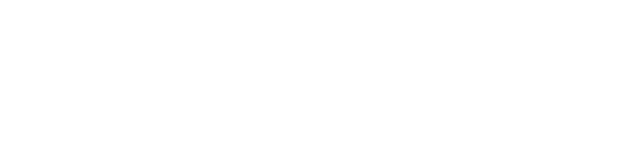
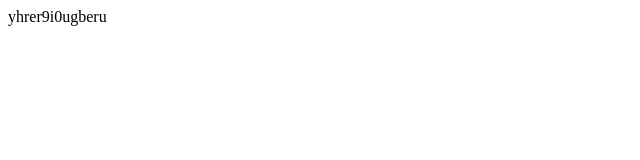
Before and after one commit to ozolsmartins/ratata, a plain HTML site: page index.html in a window 1280 px wide. Shown: the whole page, without its empty margins (0-640 px from the left). Drawn offline with Linux system fonts and the light colour scheme.

Commit message:
Update index.html

```diff
--- a/index.html
+++ b/index.html
@@ -7,6 +7,7 @@
     <title>Document</title>
 </head>
 <body>
+    yhrer9i0ugberu
 
 </body>
 </html>
```
